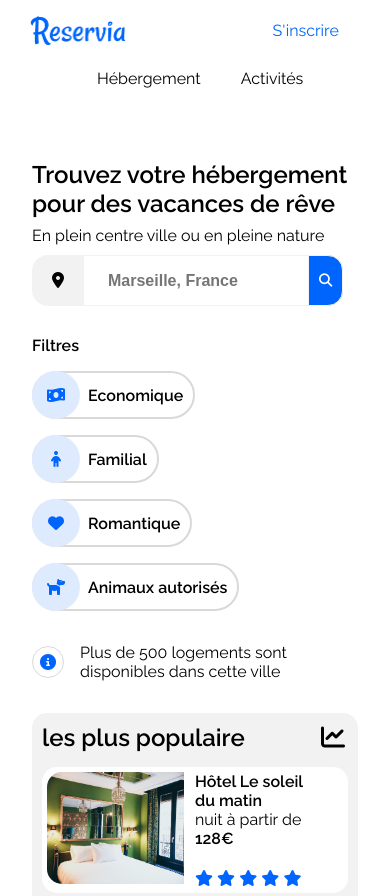
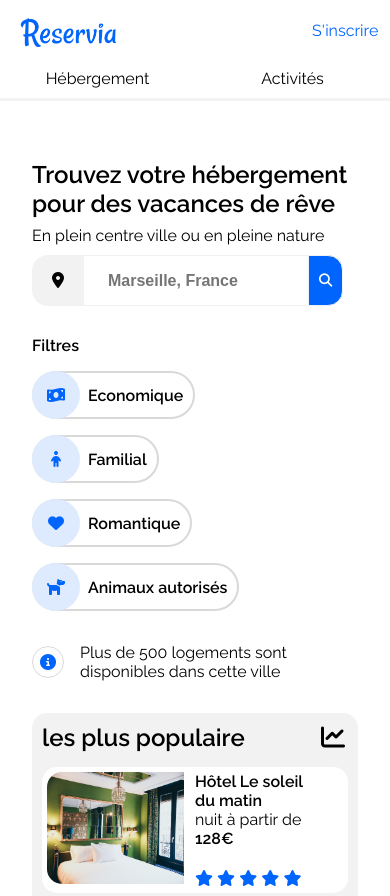
Before and after one commit to Oniriq-Y520/Projet2, a plain HTML site: page index.html in a window 390 px wide. Shown: the top 896 px of the page. Drawn offline with Linux system fonts and the light colour scheme.

Commit message:
modif2 du 29.03.2021

```diff
--- a/index.html
+++ b/index.html
@@ -18,7 +18,7 @@
         <img id="header-logo" src="../Projet2/images/logo/Reservia@3x.png" alt="logo reservia">
             <nav class="nav-menu">
                 <ul class="nav-links">
-                    <li><a class="header-nav-menu1" href="#" data-active="true">Hébergement</a></li>
+                    <li><a class="header-nav-menu" href="#" data-active="true">Hébergement</a></li>
                     <li><a class="header-nav-menu" href="#" >Activités</a></li>
                 </ul>
             </nav>
--- a/style.css
+++ b/style.css
@@ -57,9 +57,6 @@ h2 {
 
 .nav-links li a{
     padding: 15px;
-}
-.header-nav-menu1{
-
 }
 
 .nav-links li a:hover {
@@ -344,29 +341,39 @@ h2 {
 @media screen and (max-width: 900px){
 /* responsive header*/
     .header{
+        display: block;
         height: 160px;
+        padding: 10px 0px;
     }
     #header-logo{
-        position: relative;
-        top: -50px;
+        margin-left: 20px;
     }
     .header-menu-signup{
         position: relative;
-        top: -50px;
-        left: -100px;
+        top: -80px;
+        left: 80%;
     }
     .nav-links{
+        width: 100%;
         display: flex;
-        left: -20%;
-        position: relative;
-        border-bottom: 3px transparent solid;
+        justify-content: space-between;
+        border: none;
+    }
+    .nav-links li:hover {
+        border-bottom: 3px solid #0065FC;
+        border-width: 100%;
+        color: #0065FC;
+    }
+    .nav-links li a:hover{
         border-top: none;
     }
-    .nav-links li a:hover {
-        border-bottom: 3px solid #0065FC;
-        border-width: 100%;
-        border-top: none;
-        color: #0065FC;
+    .nav-links li{
+
+        width: 50%;
+        display: block;
+        padding: 10px 0px;
+        border-bottom: 3px solid #f2f2f2;
+        text-align: center;
     }
     .nav-links li a{
         padding: 0;
```
